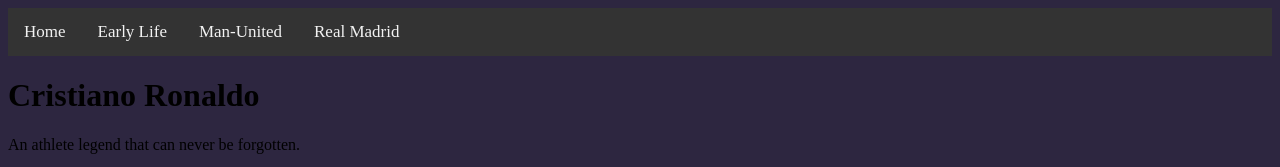
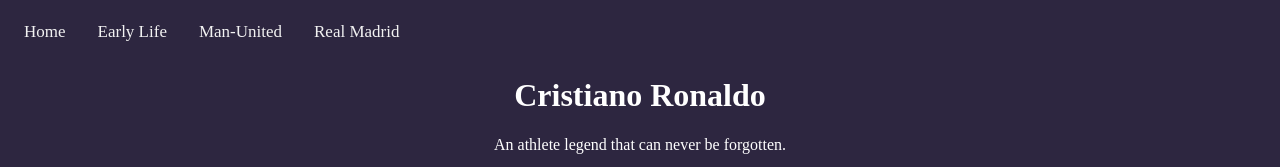
Before and after one commit to Alampo/week-3-assignment, a plain HTML site: page index.html in a window 1280 px wide. Shown: the top 167 px of the page. Drawn offline with Linux system fonts and the light colour scheme.

Commit message:
third commit

```diff
--- a/styles.css
+++ b/styles.css
@@ -3,7 +3,7 @@ body {
   }
 
   .topnav {
-    background-color: #333;
+    background-color: #2D2640;
     overflow: hidden;
   }
 
@@ -17,7 +17,7 @@ body {
     font-size: 17px;
   }
 
-  .header{
+  #header{
     margin: auto;
     text-align: center;
     font-weight: bold;
```
